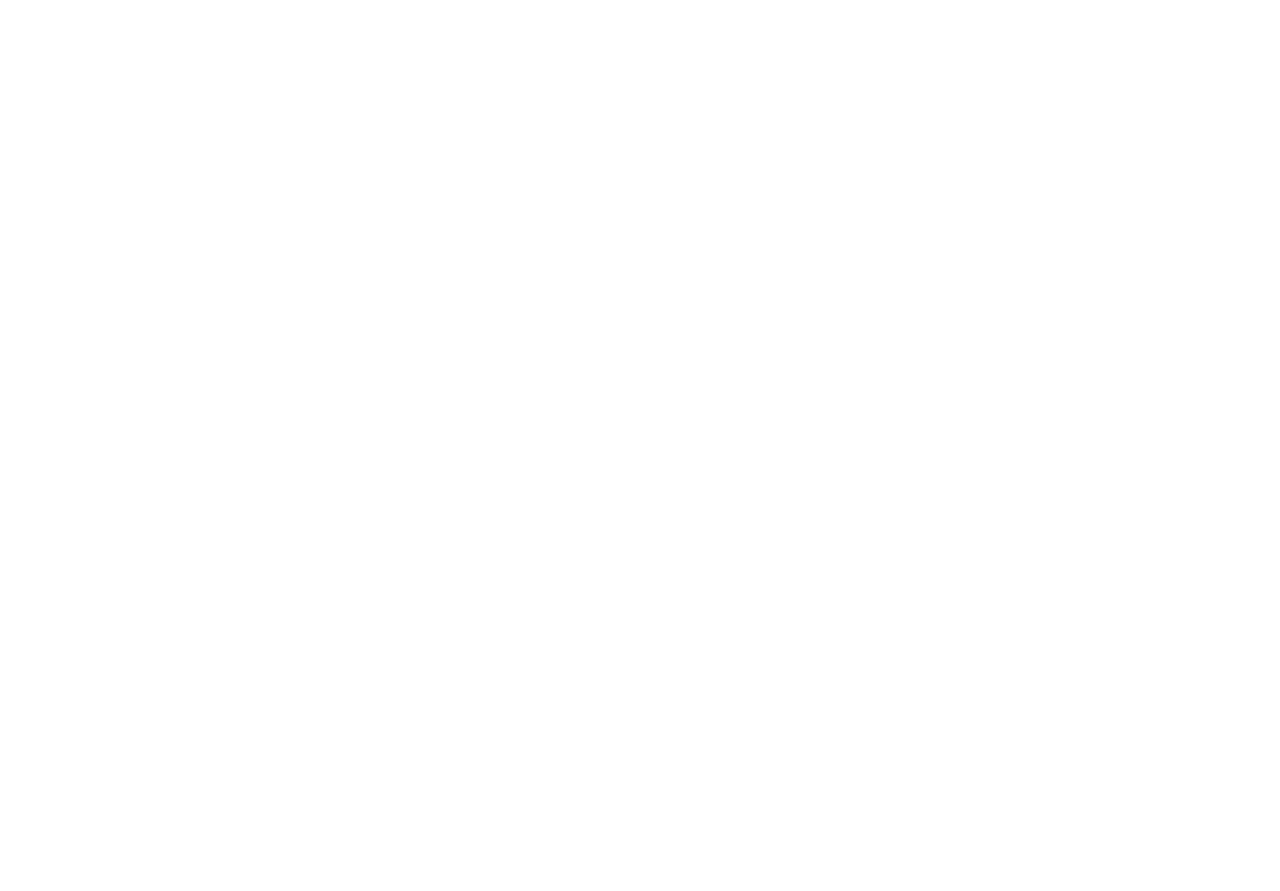
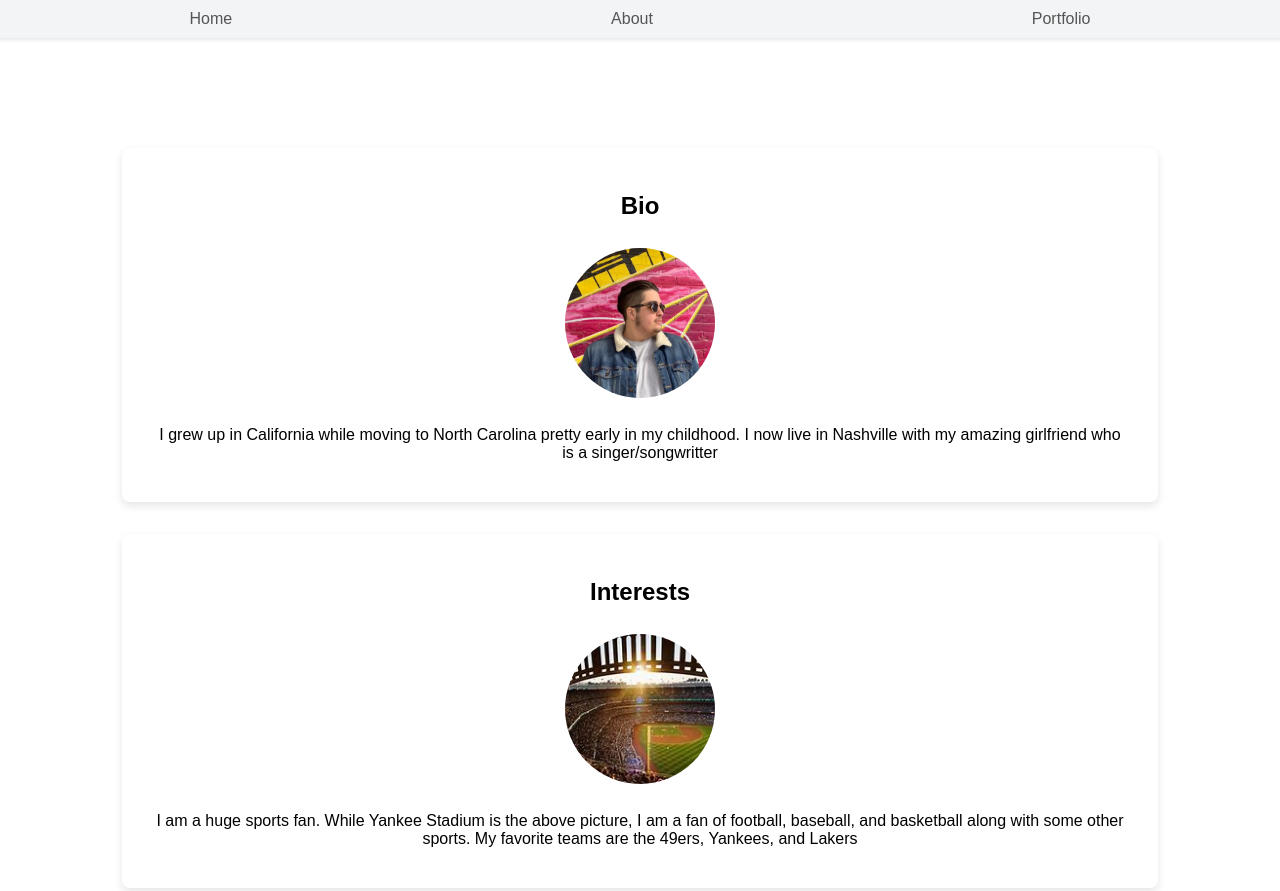
Before and after one commit to RotoRadarRiemer/block12, a plain HTML site: page about.html in a window 1280 px wide. Shown: the top 891 px of the page. Before the commit the page ends 800 px from the top, so only its background shows below. Drawn offline with Linux system fonts and the light colour scheme.

Commit message:
Finished about me page

```diff
--- a/about.html
+++ b/about.html
@@ -0,0 +1,40 @@
+<!DOCTYPE html>
+<html lang="en">
+<head>
+    <meta charset="UTF-8">
+    <meta name="viewport" content="width=device-width, initial-scale=1.0">
+    <title>About Me - Your Name</title>
+    <link rel="stylesheet" href="style.css">
+</head>
+<body>
+    <header>
+        <nav>
+            <ul>
+                <li><a href="index.html">Home</a></li>
+                <li><a href="about.html">About</a></li>
+                <li><a href="portfolio.html">Portfolio</a></li>
+            </ul>
+        </nav>
+    </header>
+
+    <main>
+        <section class="section bio">
+            <h1>Bio</h1>
+            <img src="Pictures/profile.jpg" alt="Your Name" class="section-pic">
+            <p>I grew up in California while moving to North Carolina pretty early in my childhood. I now live in Nashville with my amazing girlfriend who is a singer/songwritter</p>
+        </section>
+
+        <section class="section interests">
+            <h1>Interests</h1>
+            <img src="Pictures/Yankee_stadium.jpeg" alt="Interests" class="section-pic">
+            <p>I am a huge sports fan. While Yankee Stadium is the above picture, I am a fan of football, baseball, and basketball along with some other sports. My favorite teams are the 49ers, Yankees, and Lakers</p>
+        </section>
+
+        <section class="section third-section">
+            <h1>What inspired me to be a Developer</h1>
+            <img src="Pictures/Computer_programming.jpeg" alt="Third Section" class="section-pic">
+            <p>I have always loved problem solving and there is no better feeling then working on something for a long time and finally getting it to a finished product</p>
+        </section>
+    </main>
+</body>
+</html>
--- a/style.css
+++ b/style.css
@@ -63,3 +63,37 @@ nav a:hover {
     color: #7f8c8d;
     margin-top: 20px;
 }
+
+main {
+    display: flex;
+    flex-direction: column;
+    align-items: center;
+    padding: 2em;
+    margin-top: 100px;
+}
+
+.section {
+    background-color: white;
+    margin: 1em;
+    padding: 2em;
+    border-radius: 8px;
+    box-shadow: 0 4px 8px rgba(0, 0, 0, 0.1);
+    width: 80%;
+    text-align: center;
+}
+
+.section-pic {
+    width: 150px;
+    height: 150px;
+    border-radius: 50%;
+    object-fit: cover;
+    margin: 1em;
+}
+
+.section h1 {
+    margin: 0.5em 0;
+}
+
+.section p {
+    margin: 0.5em 0;
+}
```
Also changed, not shown: index.html (+5 -3 lines), Pictures/Computer_programming.jpeg (added), Pictures/Yankee_stadium.jpeg (added).
